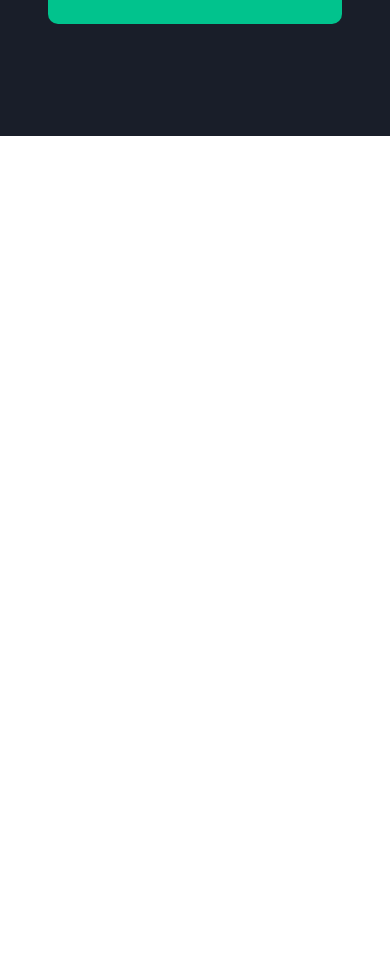
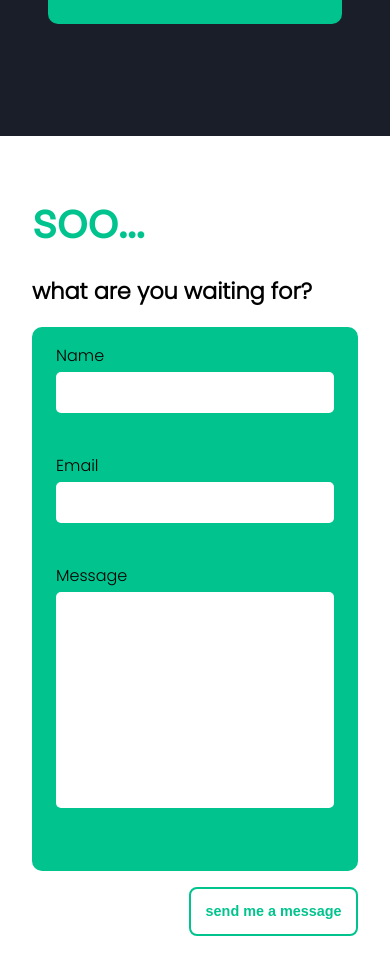
Before and after one commit to AlbertKep/akepski-portfolio, a React (Create React App) app: page / in a window 390 px wide. Shown: the part 4201-5169 px from the top of the page. Before the commit the page ends 4337 px from the top, so only its background shows below. Built offline with nearby package versions, Linux system fonts and the light colour scheme.

Commit message:
feat: create contact form with validation

```diff
--- a/src/App.js
+++ b/src/App.js
@@ -3,9 +3,10 @@ import { GlobalStyle } from "./assets/styles/globalStyles";
 import { theme } from "./assets/styles/theme";
 import Navbar from "./components/navbar/Navbar";
 import PageBar from "./components/pageBar/PageBar";
+import Home from "./pages/home/Home";
 import About from "./pages/about/About";
-import Home from "./pages/home/Home";
 import Projects from "./pages/projects/Projects";
+import Contact from "./pages/contact/Contact";
 
 import { useRef, useState } from "react";
 
@@ -51,6 +52,8 @@ const App = () => {
         updateCurrentPage={updateCurrentPage}
         data-test-id="projects"
       />
+
+      <Contact />
     </ThemeProvider>
   );
 };
--- a/src/assets/styles/globalStyles.js
+++ b/src/assets/styles/globalStyles.js
@@ -23,4 +23,8 @@ body {
 li {
   list-style-type: none;
 }
+
+input, textarea {
+  font-family: 'Poppins', sans-serif;
+}
 `;
--- a/src/assets/styles/theme.js
+++ b/src/assets/styles/theme.js
@@ -7,6 +7,7 @@ export const theme = {
     lightGrey: "#999999",
     darkGrey: "#1A1A1A",
     darkBlue: "#191E29",
+    errorColor: "#801414",
   },
 
   fontSize: {
--- /dev/null
+++ b/src/pages/contact/Contact.js
@@ -0,0 +1,137 @@
+import { useState } from "react";
+import {
+  Container,
+  Heading,
+  Form,
+  InputsContainer,
+  InputController,
+  ErrorInfo,
+  ButtonContainer,
+} from "./Contact.styled";
+
+const Contact = () => {
+  const [formData, setFormData] = useState({
+    name: {
+      value: "",
+      error: null,
+    },
+    email: {
+      value: "",
+      error: null,
+    },
+    message: {
+      value: "",
+      error: null,
+    },
+  });
+  const changeHandler = (e) => {
+    const { value, name } = e.target;
+    setFormData((prev) => ({ ...prev, [name]: { value, error: null } }));
+  };
+
+  const isFormValid = (data) => {
+    let isValid = true;
+    const clone = { ...data };
+
+    Object.entries(clone).forEach(([fieldName, fieldValue]) => {
+      if (fieldName === "name") {
+        if (fieldValue.value.length < 3) {
+          isValid = false;
+          fieldValue.error = "Name should contains minimum 3 characters";
+        }
+      }
+
+      if (fieldName === "email") {
+        const pattern =
+          /^([a-z\d\.-]+)@([a-z\d-]+)\.([a-z]{2,8})(\.[a-z]{2,8})?$/;
+        const patternIsValid = pattern.test(fieldValue.value);
+
+        if (!patternIsValid) {
+          isValid = false;
+          fieldValue.error = "Email must be a valid, e.g. kowalski@gmail.com";
+        }
+      }
+
+      if (fieldName === "message") {
+        if (fieldValue.value.length < 5) {
+          isValid = false;
+          fieldValue.error = "Message should contains minimum 5 characters";
+        }
+      }
+    });
+
+    return { isValid, clone };
+  };
+
+  const handleSubmit = (e) => {
+    e.preventDefault();
+    const { isValid, clone } = isFormValid(formData);
+    console.log(isValid);
+    if (!isValid) {
+      setFormData(clone);
+    }
+
+    console.log("Evething is oke");
+  };
+
+  return (
+    <Container>
+      <Heading>
+        <span>soo...</span>
+        <span>what are you waiting for?</span>
+      </Heading>
+
+      <Form noValidate onSubmit={handleSubmit}>
+        <InputsContainer>
+          <InputController>
+            <label htmlFor="name">Name</label>
+            <input
+              id="name"
+              type="text"
+              name="name"
+              value={formData.name.value}
+              onChange={changeHandler}
+              required
+            />
+            {formData.name.error && (
+              <ErrorInfo>{formData.name.error}</ErrorInfo>
+            )}
+          </InputController>
+          <InputController>
+            <label htmlFor="email">Email</label>
+            <input
+              id="email"
+              type="email"
+              name="email"
+              value={formData.email.value}
+              onChange={changeHandler}
+            />
+            {formData.email.error && (
+              <ErrorInfo>{formData.email.error}</ErrorInfo>
+            )}
+          </InputController>
+          <InputController>
+            <label htmlFor="message">Message</label>
+            <textarea
+              name="message"
+              id="message"
+              rows="8"
+              cols="25"
+              value={formData.message.value}
+              onChange={changeHandler}
+            />
+            {formData.message.error && (
+              <ErrorInfo>{formData.message.error}</ErrorInfo>
+            )}
+          </InputController>
+        </InputsContainer>
+
+        <ButtonContainer>
+          <button>send me a message</button>
+        </ButtonContainer>
+      </Form>
+    </Container>
+  );
+};
+
+export default Contact;
--- /dev/null
+++ b/src/pages/contact/Contact.styled.js
@@ -0,0 +1,156 @@
+import styled from "styled-components";
+
+export const Container = styled.section`
+  display: flex;
+  flex-direction: column;
+  justify-content: center;
+  align-items: center;
+  padding: 2em;
+`;
+
+export const Heading = styled.h3`
+  display: flex;
+  flex-wrap: wrap;
+  gap: 0.5em;
+  align-items: center;
+
+  span:nth-child(1) {
+    color: ${({ theme }) => theme.colors.lightGreen};
+    font-size: clamp(3rem, 6vw, 7rem);
+    margin-right: 0.3em;
+  }
+
+  span:nth-child(2) {
+    font-size: clamp(1.4rem, 3vw, 3rem);
+    color: ${({ theme }) => theme.colors.black};
+    padding-top: 0.3em;
+  }
+`;
+
+export const Form = styled.form`
+  width: 100%;
+  max-width: 1000px;
+`;
+
+export const InputsContainer = styled.div`
+  background-color: ${({ theme }) => theme.colors.lightGreen};
+  padding: 1em 1.5em;
+  border-radius: 10px;
+`;
+
+export const InputController = styled.div`
+  position: relative;
+  margin-bottom: 2.5em;
+
+  input {
+    width: 100%;
+    border-radius: 5px;
+    font-size: clamp(1rem, 1.25vw, 1.25rem);
+    padding: 0.5em;
+    border: none;
+    margin-top: 0.25em;
+
+    /* error span position */
+    &[type="text"] + span,
+    &[type="email"] + span {
+      bottom: -3.3em;
+
+      @media only screen and (min-width: 375px) {
+        bottom: -1.9em;
+      }
+    }
+  }
+
+  textarea {
+    width: 100%;
+    border-radius: 5px;
+    font-size: clamp(1rem, 1.25vw, 1.25rem);
+    padding: 0.5em;
+    margin-top: 0.25em;
+    resize: none;
+    border: none;
+
+    /* error span position */
+    & + span {
+      bottom: -2.8em;
+
+      @media only screen and (min-width: 407px) {
+        bottom: -1.5em;
+      }
+    }
+  }
+
+  input:focus,
+  textarea:focus {
+    outline: none;
+  }
+`;
+
+export const ButtonContainer = styled.div`
+  margin-top: 1em;
+  text-align: right;
+
+  button {
+    cursor: pointer;
+    border: 2px solid ${({ theme }) => theme.colors.lightGreen};
+    border-radius: 8px;
+    padding: 1em;
+    background: none;
+    color: ${({ theme }) => theme.colors.lightGreen};
+    font-size: clamp(0.9rem, 1vw + 0.25rem, 1.1rem);
+    font-weight: 600;
+    transition: all 0.5s ease-in-out;
+
+    &:hover {
+      background-color: ${({ theme }) => theme.colors.lightGreen};
+      color: ${({ theme }) => theme.colors.white};
+    }
+  }
+`;
+
+export const ErrorInfo = styled.span`
+  position: absolute;
+  left: 0;
+  display: inline-block;
+  padding-top: 0.5em;
+  color: ${({ theme }) => theme.colors.errorColor};
+  font-size: clamp(0.6rem, 3vw, 0.9rem);
+  font-weight: 600;
+  animation: shake 700ms ease-out;
+
+  @keyframes shake {
+    0% {
+      transform: translateX(0);
+    }
+    5% {
+      transform: translateX(-4px);
+    }
+    15% {
+      transform: translateX(4px);
+    }
+    25% {
+      transform: translateX(-4px);
+    }
+    35% {
+      transform: translateX(4px);
+    }
+    45% {
+      transform: translateX(-4px);
+    }
+    55% {
+      transform: translateX(4px);
+    }
+    65% {
+      transform: translateX(-4px);
+    }
+    75% {
+      transform: translateX(3px);
+    }
+    85% {
+      transform: translateX(-3px);
+    }
+    100% {
+      transform: translateX(0);
+    }
+  }
+`;
```
